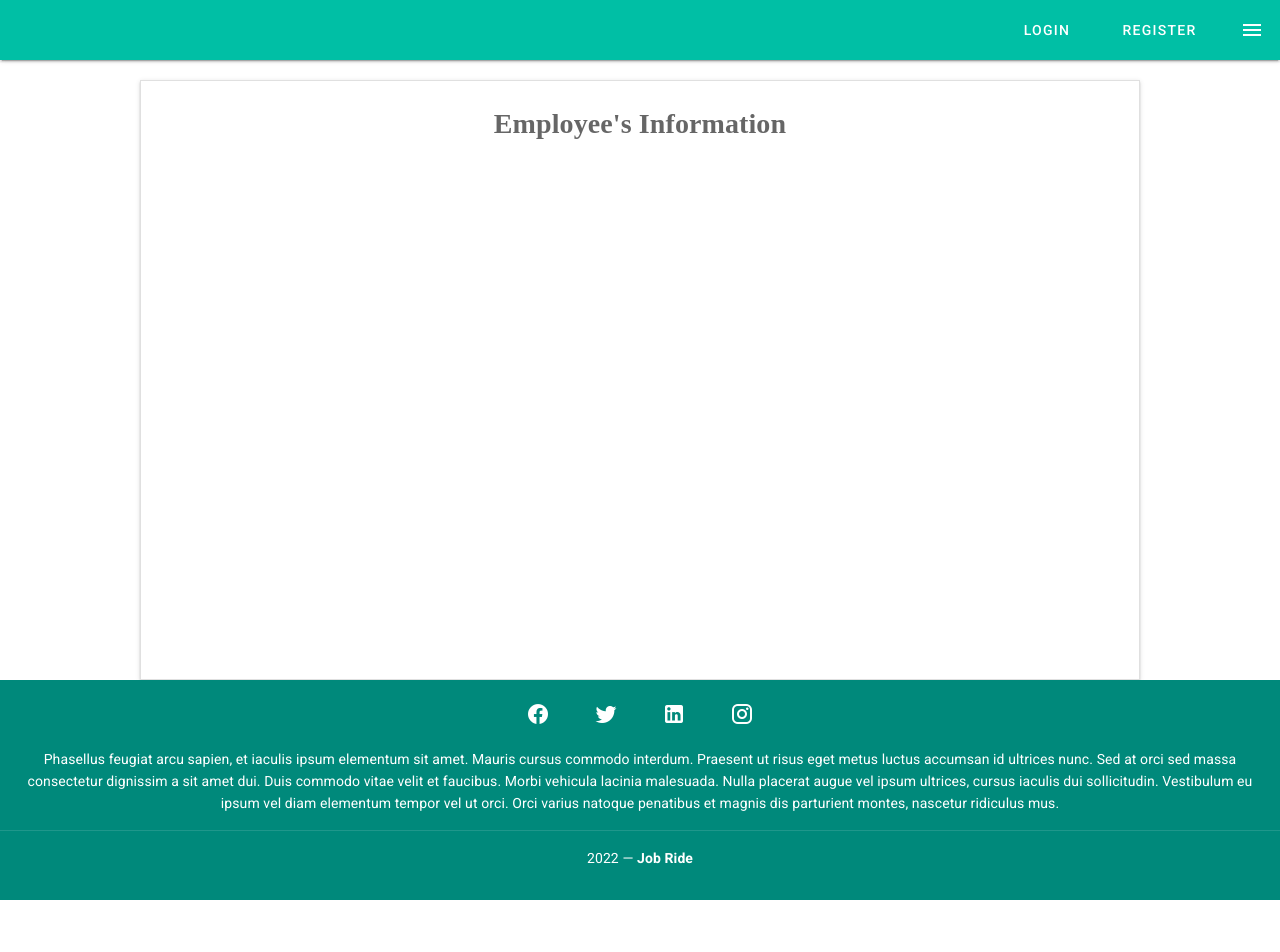
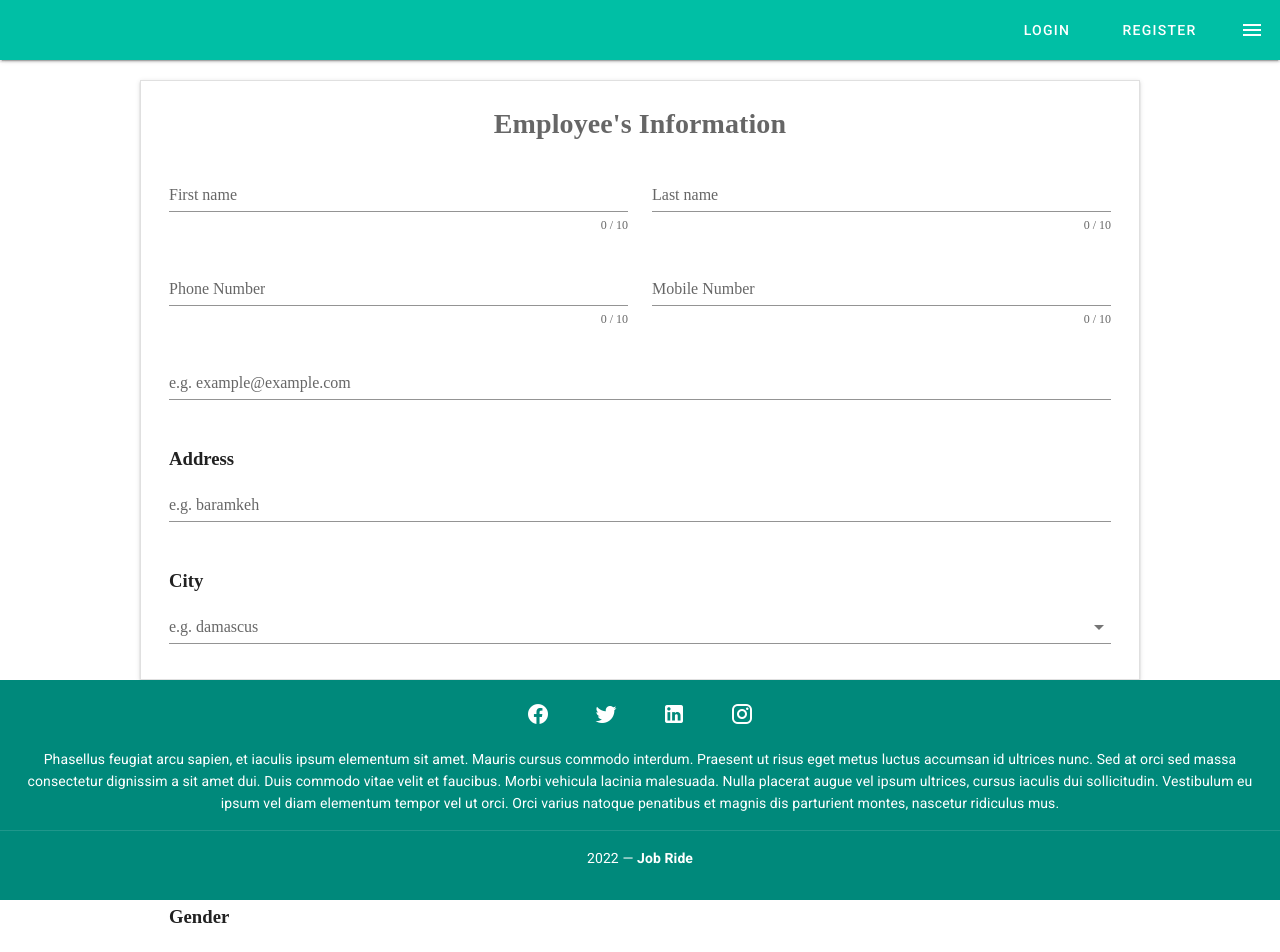
Before and after one commit to ulfat-yabroudi/job-ride, a Vue app: page /EmployeeForm in a window 1280 px wide. Shown: the top 952 px of the page. Before the commit the page ends 900 px from the top, so only its background shows below. Built offline with nearby package versions, Linux system fonts and the light colour scheme.

Commit message:
Reg+EmpForm

```diff
--- a/src/views/EmployeeForm.vue
+++ b/src/views/EmployeeForm.vue
@@ -12,6 +12,170 @@
       Employee's Information
     </h1>
   </v-card-text>
+  <v-form class="jusify-center">
+    <v-container >
+      <v-row>
+        <v-col
+          cols="16"
+        >
+          <v-text-field
+            v-model="firstname"
+            :rules="nameRules"
+            :counter="10"
+            label="First name"
+            required
+          ></v-text-field>
+        </v-col>
+
+        <v-col
+          cols="16"
+        >
+          <v-text-field
+            v-model="lastname"
+            :rules="nameRules"
+            :counter="10"
+            label="Last name"
+            required
+          ></v-text-field>
+        </v-col>
+      </v-row>
+      <v-row>
+        <v-col
+          cols="16"
+        >
+        <v-text-field
+            v-model="PhoneNumber"
+            :rules="nameRules"
+            :counter="10"
+            label="Phone Number"
+            required
+          ></v-text-field>
+        </v-col>
+          <v-col
+          cols="16"
+        >
+        <v-text-field
+            v-model="MobileNumber"
+            :rules="nameRules"
+            :counter="10"
+            label="Mobile Number"
+            required
+          ></v-text-field>
+        </v-col>
+      </v-row>
+      <v-row>
+          <v-col
+          cols="12"
+        >
+          <v-text-field
+            v-model="email"
+            :rules="emailRules"
+            label="e.g. example@example.com"
+            required
+          ></v-text-field>
+        </v-col>
+      </v-row>
+      <v-row>
+          <v-col
+          cols="12"
+        >
+        <h3>Address</h3>
+          <v-text-field
+            v-model="address"
+            :rules="address"
+            label="e.g. baramkeh"
+            required
+          ></v-text-field>
+        </v-col>
+      </v-row>
+       <v-row>
+          <v-col
+          cols="12"
+        >
+        <h3>City</h3>
+          <v-select
+            v-model="city"
+            :rules="city"
+            label="e.g. damascus"
+            required
+          ></v-select>
+        </v-col>
+      </v-row>
+      <v-row>
+          <v-col
+          cols="12"
+        >
+        <h3>Nationality</h3>
+          <v-select
+            v-model="Nationality"
+            :rules="nathionality"
+            label="e.g. Syrian"
+            required
+          ></v-select>
+        </v-col>
+      </v-row>
+      <v-row>
+        <h2>
+        Your Birthday:
+        </h2>
+      </v-row>
+      <v-row>
+      <!-- <v-sheet
+      tile
+      height="54"
+      class="d-flex"
+      >
+      </v-sheet> -->
+      <!-- <v-btn
+        icon
+        class="ma-2"
+        @click="$refs.calendar.prev()"
+      >
+        <v-icon>mdi-chevron-left</v-icon>
+      </v-btn> -->
+      <v-select
+        v-model="day"
+        :items="day"
+        dense
+        outlined
+        hide-details
+        class="ma-2"
+        label="day"
+      ></v-select>
+      <v-select
+        v-model="Month"
+        :items="Month"
+        dense
+        outlined
+        hide-details
+        label="month"
+        class="ma-2"
+      ></v-select>
+      <v-select
+        v-model="Year"
+        :items="Year"
+        dense
+        outlined
+        hide-details
+        label="year"
+        class="ma-2"
+      ></v-select>
+      </v-row>
+      <v-row>
+          <v-col
+          cols="12"
+        >
+        <h3>Gender</h3>
+          <v-select
+            v-model="Gender"
+            :rules="Gender"
+            label="male"
+            required
+          ></v-select>
+        </v-col>
+      </v-row>
+    </v-container>
+  </v-form>
 </v-card>
 </template>
 <script>
--- a/src/views/RegisterPage.vue
+++ b/src/views/RegisterPage.vue
@@ -36,7 +36,7 @@
       elevation="3"
       small
     >
-      Employee
+      Employee.
     </v-btn>
      <v-btn
       class="ml-12 mt-6 white--text teal accent-4"
@@ -44,7 +44,7 @@
       elevation="3"
       small
     >
-      Company
+      Company.
     </v-btn>
   </form>
   </v-card>
```
